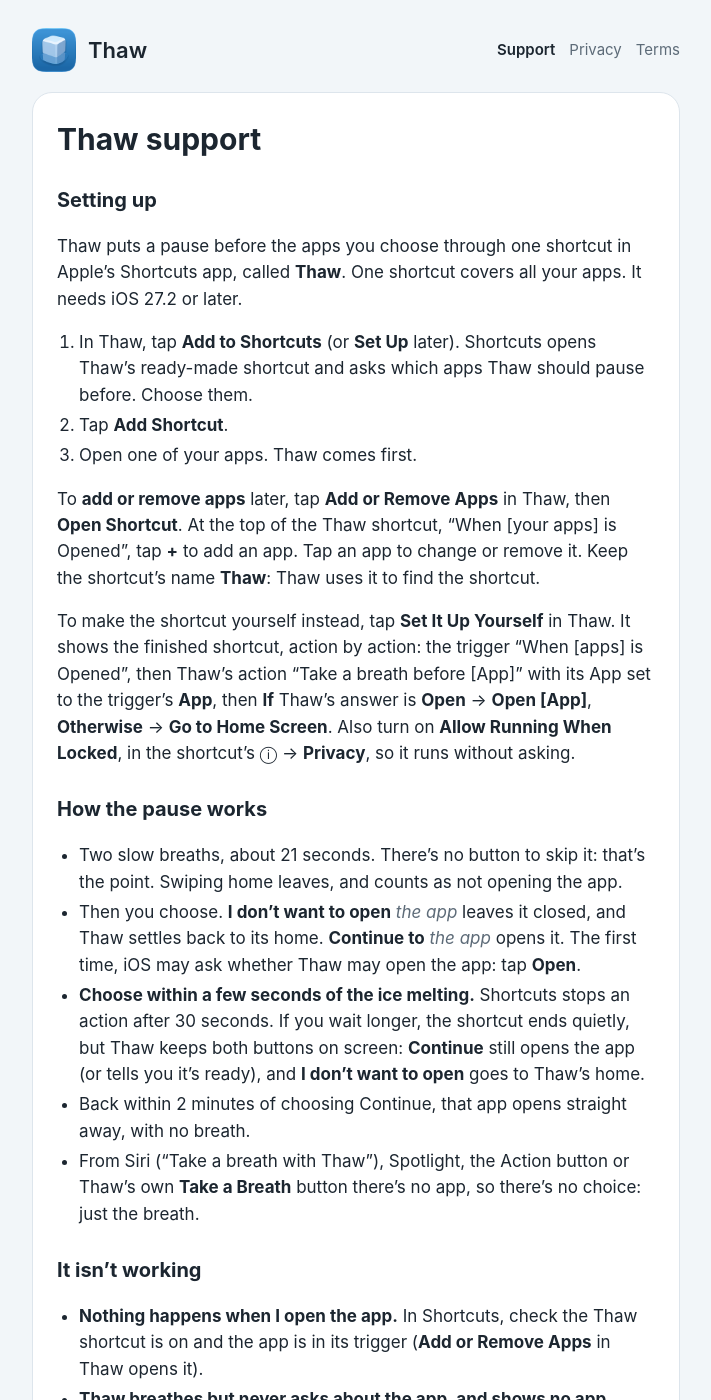
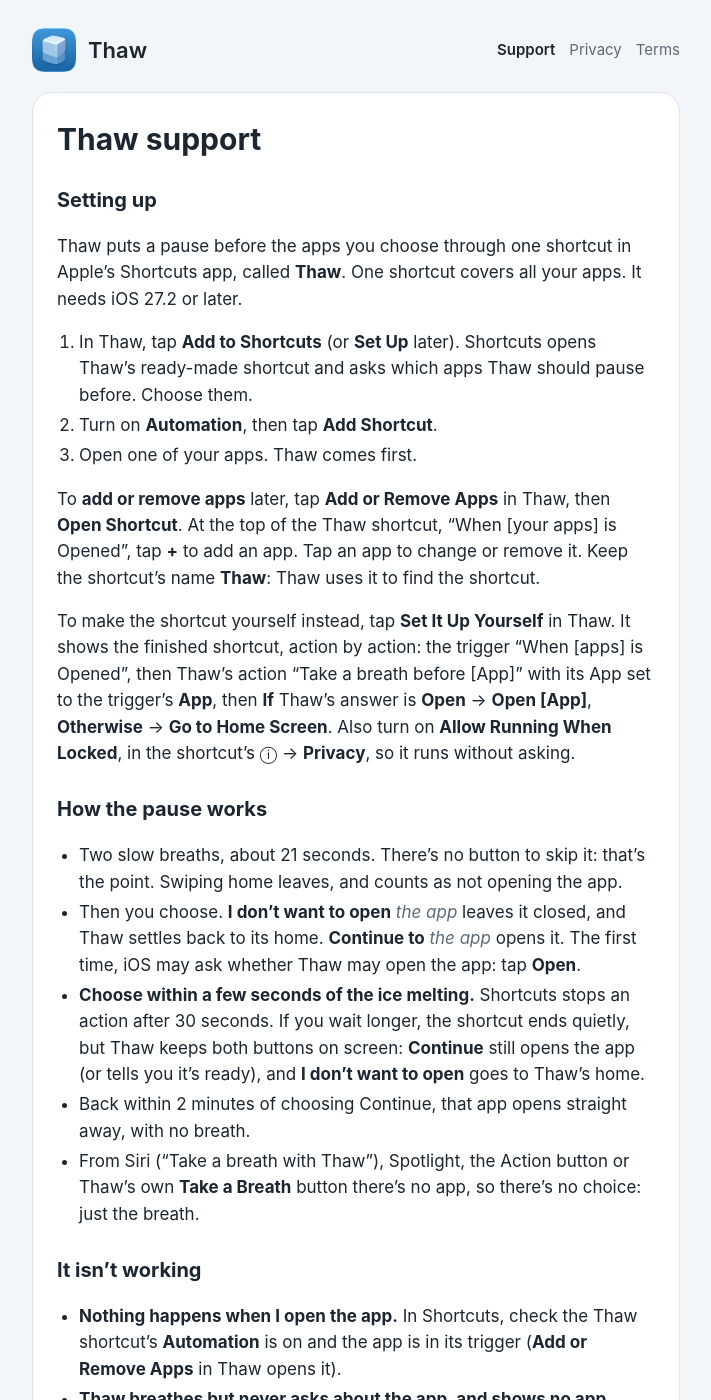
Before and after one commit to AppHazard-Studios/ice-tray-site, a Jekyll site: the page built from support.md, in a window 1280 px wide and 1400 px high. Shown: the whole window, without its empty margins (284-995 px from the left). Built offline with Jekyll 4.4.1, drawn with Linux system fonts in a browser that asks for light colours.

Commit message:
Support: keep the Automation switch step (as the app's set-up text says today)
Co-Authored-By: Claude Opus 5.5 <noreply@anthropic.com>

```diff
--- a/support.md
+++ b/support.md
@@ -13,7 +13,7 @@ shortcut covers all your apps. It needs iOS 27.2 or later.
 
 1. In Thaw, tap **Add to Shortcuts** (or **Set Up** later). Shortcuts opens Thaw's ready-made shortcut and asks which
    apps Thaw should pause before. Choose them.
-2. Tap **Add Shortcut**.
+2. Turn on **Automation**, then tap **Add Shortcut**.
 3. Open one of your apps. Thaw comes first.
 
 To **add or remove apps** later, tap **Add or Remove Apps** in Thaw, then **Open Shortcut**. At the top of the Thaw
@@ -40,7 +40,7 @@ turn on **Allow Running When Locked**, in the shortcut's ⓘ → **Privacy**, so
 
 ## It isn't working
 
-- **Nothing happens when I open the app.** In Shortcuts, check the Thaw shortcut is on and the app is in its trigger
+- **Nothing happens when I open the app.** In Shortcuts, check the Thaw shortcut's **Automation** is on and the app is in its trigger
   (**Add or Remove Apps** in Thaw opens it).
 - **Thaw breathes but never asks about the app, and shows no app name.** The shortcut isn't handing Thaw the app. In
   the Thaw shortcut, set Thaw's action to **Take a breath before [App]** with the trigger's **App**.
```
